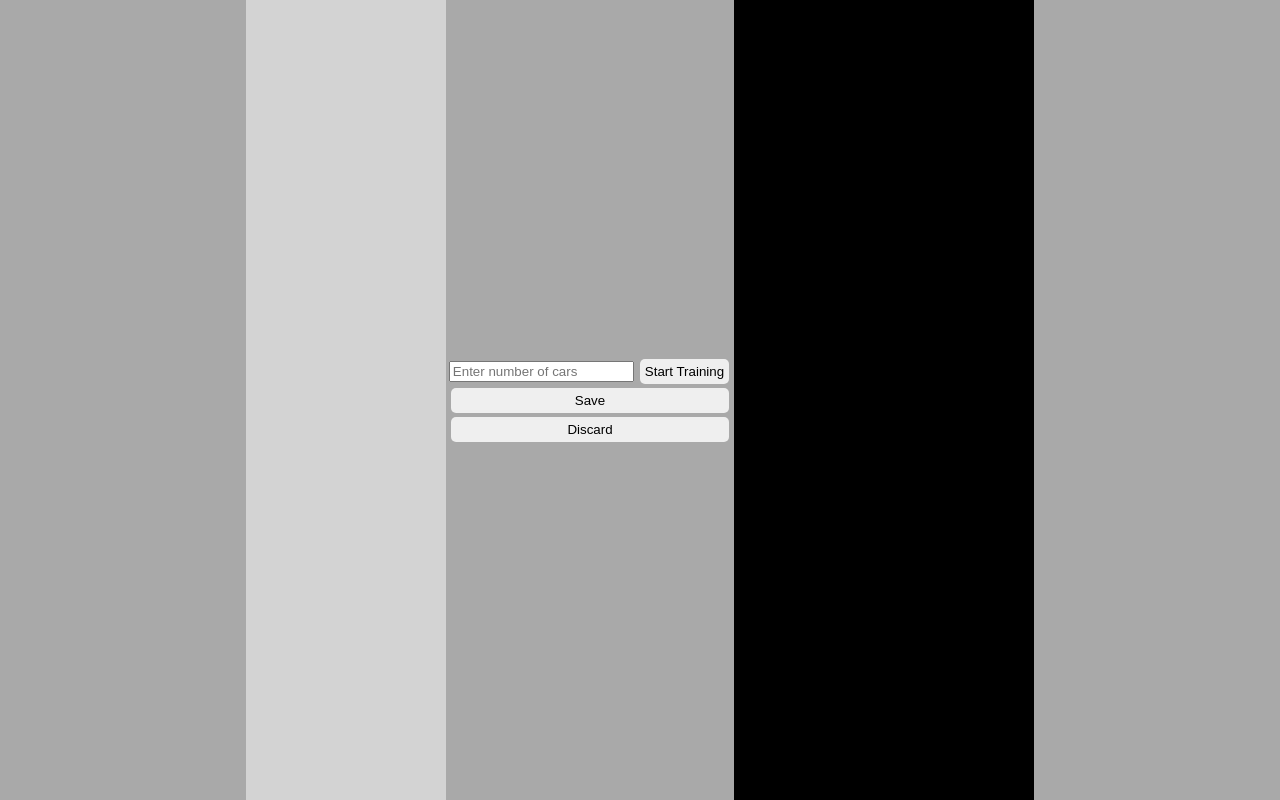
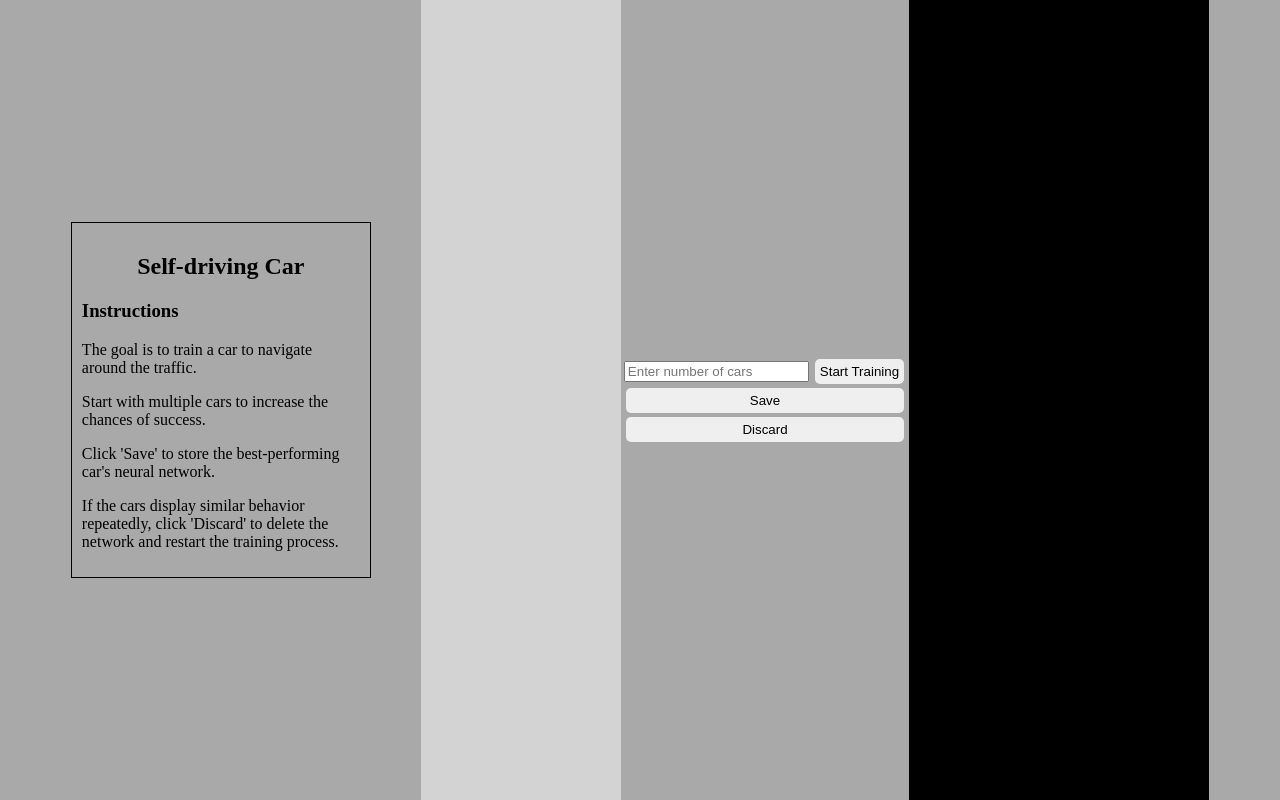
Before and after one commit to Cizal19/Self-Driving-Car, a plain HTML site: page index.html in a window 1280 px wide. Drawn offline with Linux system fonts and the light colour scheme.

Commit message:
Added infoDiv for simulation instrutions and controls

```diff
--- a/index.html
+++ b/index.html
@@ -1,12 +1,20 @@
 <!DOCTYPE html>
 
 <head>
-  <title>Self-driving car - No libraries</title>
+  <title>Self-driving car</title>
   <link rel="stylesheet" href="style.css">
 </head>
 
 <body>
-
+  <div id="infoDiv">
+    <h2>Self-driving Car</h2>
+    <h3>Instructions</h3>
+    <p>The goal is to train a car to navigate around the traffic.</p>
+    <p>Start with multiple cars to increase the chances of success.</p>
+    <p>Click 'Save' to store the best-performing car's neural network.</p>
+    <p>If the cars display similar behavior repeatedly, click 'Discard' to delete the network and restart the training
+      process.</p>
+  </div>
   <canvas id="carCanvas"></canvas>
   <div id="verticalButtons">
     <div>
@@ -16,7 +24,11 @@
     <button onclick="save()">Save</button>
     <button onclick="discard()">Discard</button>
   </div>
-  <canvas id="networkCanvas"></canvas>
+
+
+
+        <canvas id="networkCanvas"></canvas>
+      </div>
   <script src="utils.js"></script>
   <script src="visualizer.js"></script>
   <script src="network.js"></script>
--- a/style.css
+++ b/style.css
@@ -5,6 +5,19 @@ body {
   display: flex;
   justify-content: center;
   align-items: center;
+}
+
+#infoDiv {
+  width: 300px;
+  padding: 10px;
+  box-sizing: border-box;
+  border: 1px solid black;
+  margin-right: 50px;
+
+}
+
+h2 {
+  text-align: center;
 }
 
 #verticalButtons{
```
